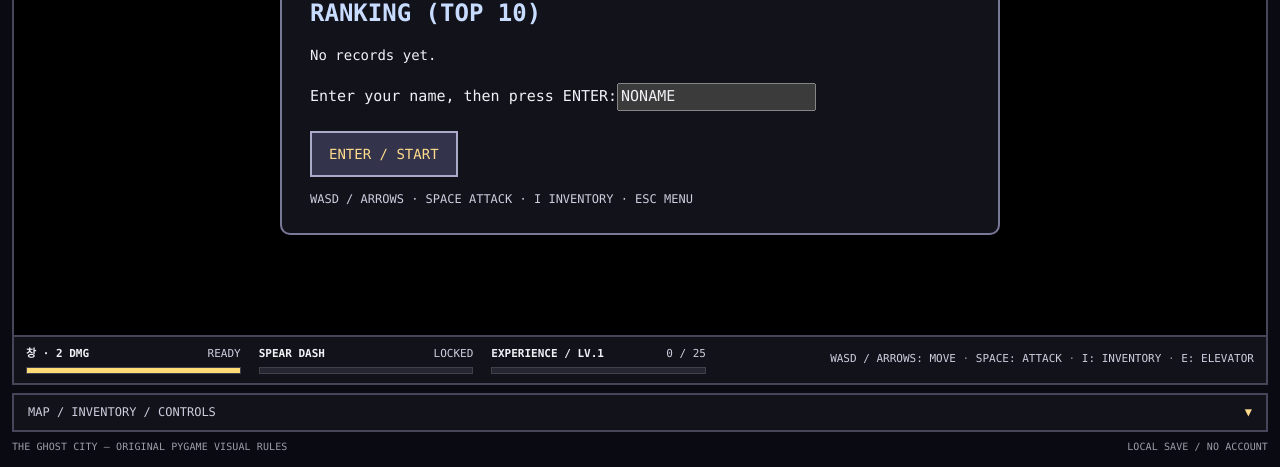
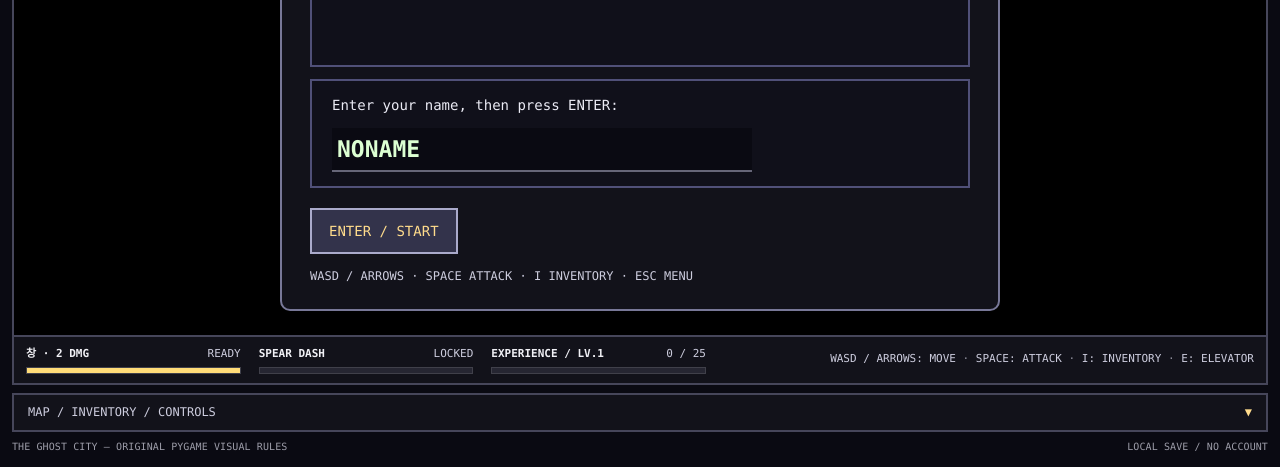
Before and after one commit to sardore/-, a website with bundled scripts: page ghostcity/index.html in a window 1280 px wide. Shown: the part 408-875 px from the top of the page. Built offline with nearby package versions, Linux system fonts and the light colour scheme.

Commit message:
style(ghostcity): render original start ranking panel and text name prompt in flat Pygame UI

```diff
--- a/ghostcity/style.css
+++ b/ghostcity/style.css
@@ -83,6 +83,22 @@ button:disabled{cursor:not-allowed;color:#7c7c8a}
 .modal p{font:14px/1.85 Consolas,"Courier New","Malgun Gothic",monospace;
   color:var(--text);margin:14px 0;max-width:640px}
 .modal .note{font-size:12px;color:var(--muted);margin-top:14px}
+
+.menu-title{text-align:center;margin:2px 0 18px!important;color:#c8dcff}
+.ranking-panel{padding:17px 20px;background:#10101a;border:2px solid #505078;min-height:150px}
+.ranking-panel h2{margin:0 0 12px!important;font-size:17px;color:#ffdc8c}
+.ranking-panel p{margin:8px 0!important;color:#c8c8d2}
+.rank-row{display:flex;justify-content:space-between;gap:12px;border-bottom:1px solid #343444;
+  padding:4px 1px;font-size:13px;color:#ebebf5;font-variant-numeric:tabular-nums}
+.rank-row:last-child{border-bottom:0}
+.rank-row strong{color:#ffdc8c;font-size:13px}
+.name-panel{margin-top:12px;padding:14px 20px;background:#10101a;border:2px solid #505078}
+.name-panel label{display:block;margin-bottom:12px;color:#ebebf5;font-size:14px}
+.name-panel input{width:min(100%,420px);background:#0a0a12;color:#dcffd2;
+  border:0;border-bottom:2px solid #666678;padding:8px 5px;border-radius:0;
+  font:700 23px Consolas,"Courier New",monospace;outline-offset:3px}
+.name-panel input:focus{border-bottom-color:#dcffd2}
+
 .modal .actions{display:flex;flex-wrap:wrap;gap:10px;margin-top:20px}
 .modal-btn{border:2px solid #787898;border-radius:0;background:#242430;
   color:var(--text);padding:11px 17px;font-size:14px;min-width:136px;transition:none}
```
